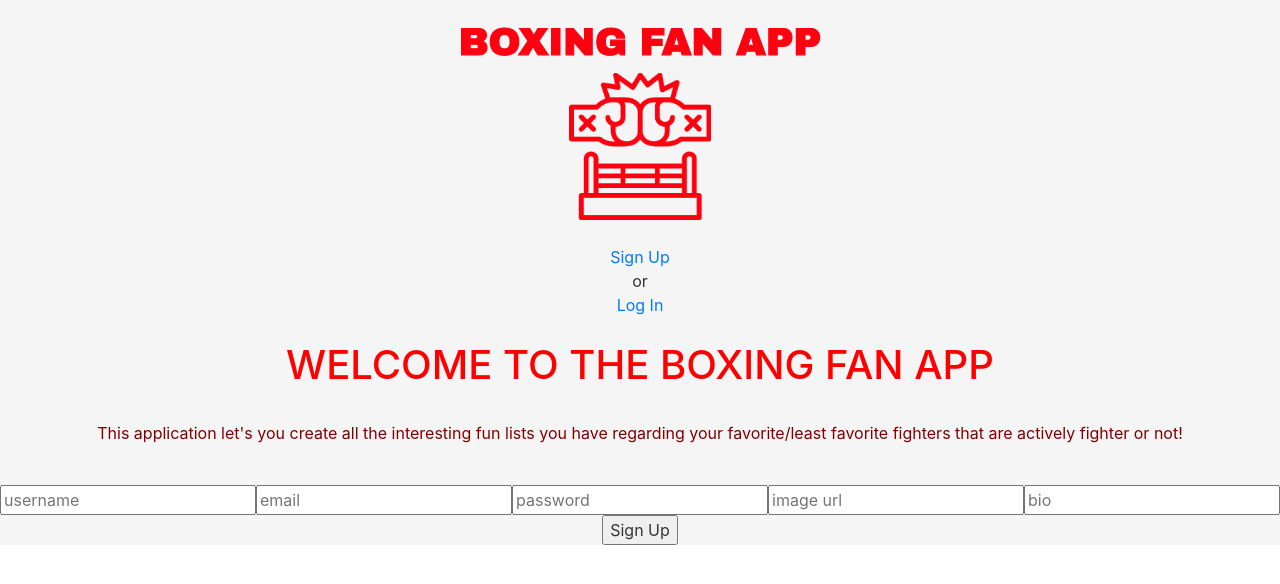
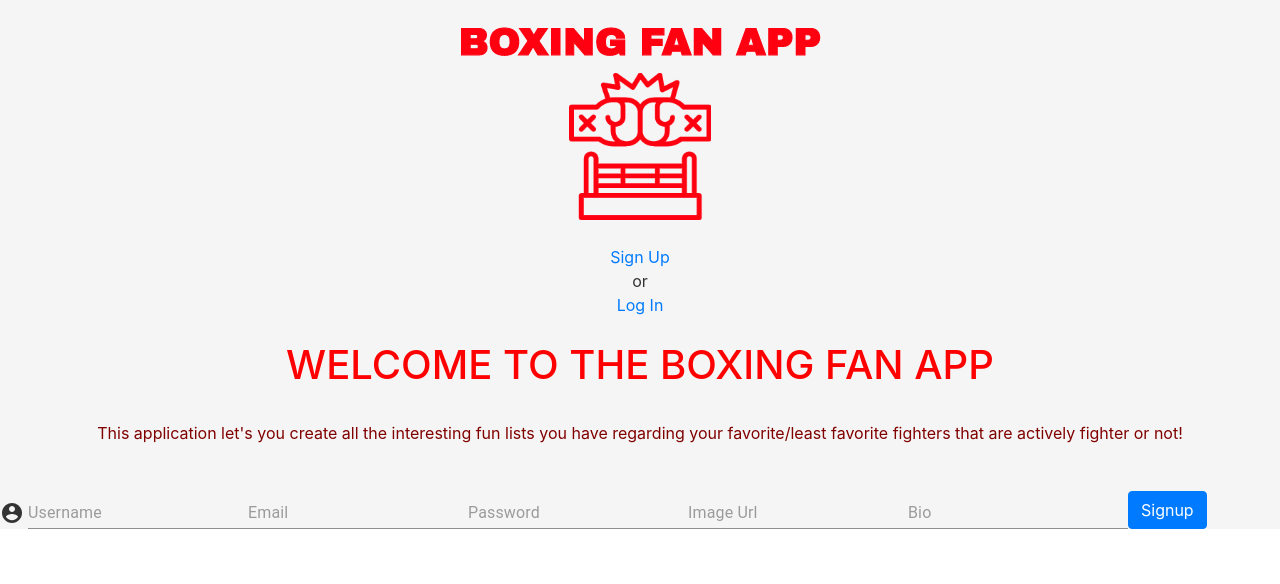
Before and after one commit to cperez1012/react-redux-project-frontend, a React (Create React App) app: page /signup in a window 1280 px wide. Shown: the top 584 px of the page. Built offline with nearby package versions, Linux system fonts and the light colour scheme; no server answers.

Commit message:
added Form, Grid, TextField, AccountCircle from material ui and bootstrap

```diff
--- a/src/components/Signup.js
+++ b/src/components/Signup.js
@@ -2,6 +2,11 @@ import React from 'react';
 import { connect } from 'react-redux';
 import { updateSignupForm } from '../actions/signupForm.js';
 import { signup } from '../actions/currentUser.js';
+import TextField from '@material-ui/core/TextField';
+import Grid from '@material-ui/core/Grid';
+import AccountCircle from '@material-ui/icons/AccountCircle';
+import Button from 'react-bootstrap/esm/Button';
+import Form from "react-bootstrap/Form";
 
 const Signup = ({ signupFormData, updateSignupForm, signup, history }) => {
 
@@ -23,14 +28,31 @@ const handleSubmit = event => {
 
 
     return (
-        <form onSubmit={handleSubmit}>
-            <input placeholder="username" value={signupFormData.username} name="username" type="text" onChange={handleUserInfoInputChange} />
-            <input placeholder="email" value={signupFormData.email} name="email" type="text" onChange={handleUserInfoInputChange} />
-            <input placeholder="password" value={signupFormData.password} name="password" type="text" onChange={handleUserInfoInputChange} />
-            <input placeholder="image url" value={signupFormData.imageUrl} name="imageUrl" type="text" onChange={handleUserInfoInputChange} />
-            <input placeholder="bio" value={signupFormData.bio} name="bio" type="text" onChange={handleUserInfoInputChange} />
-            <input type="submit"  value="Sign Up"/>
-        </form>
+        <Form onSubmit={handleSubmit}>
+            <Grid container spacing={1} alignItems="flex-end">
+                <Grid item>
+                    <AccountCircle />
+                </Grid>
+                <TextField placeholder="Username" value={signupFormData.username} name="username" type="text" onChange={handleUserInfoInputChange} />
+                <br></br>
+                <br></br>
+                <TextField placeholder="Email" value={signupFormData.email} name="email" type="text" onChange={handleUserInfoInputChange} />
+                <br></br>
+                <br></br>
+                <TextField placeholder="Password" value={signupFormData.password} name="password" type="text" onChange={handleUserInfoInputChange} />
+                <br></br>
+                <br></br>
+                <TextField placeholder="Image Url" value={signupFormData.imageurl} name="imageurl" type="text" onChange={handleUserInfoInputChange} />
+                <br></br>
+                <br></br>
+                <TextField placeholder="Bio" value={signupFormData.bio} name="bio" type="text" onChange={handleUserInfoInputChange} />
+                <br></br>
+                <br></br>
+                <Button type="submit"  value="signup">
+                    Signup
+                </Button>
+            </Grid>
+        </Form>
 
     )
 
```
